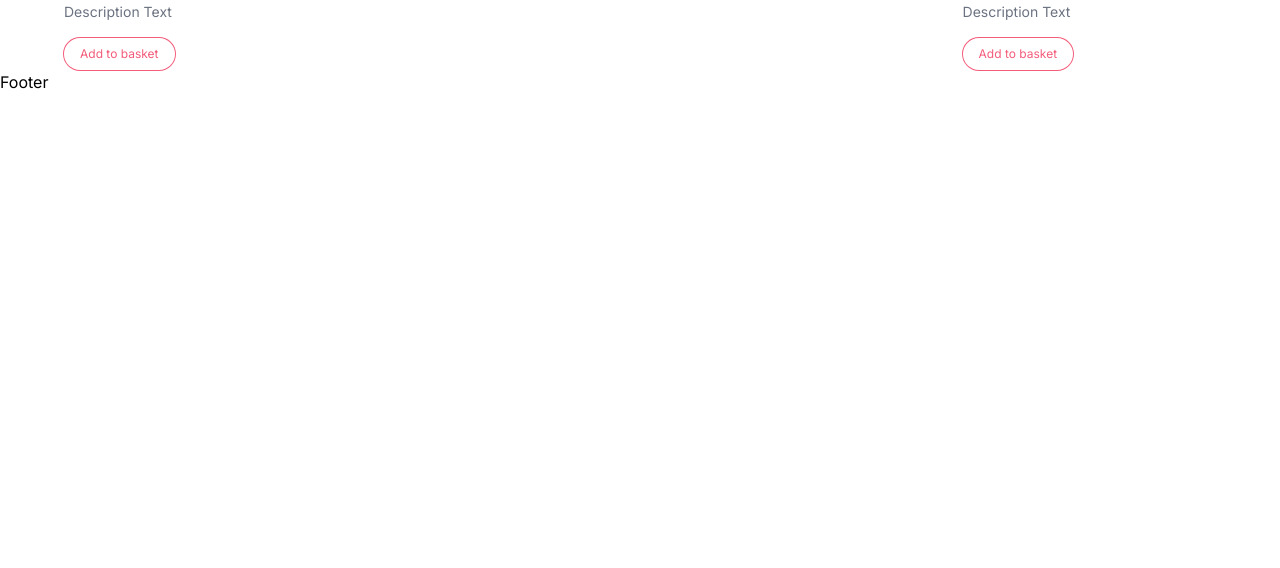
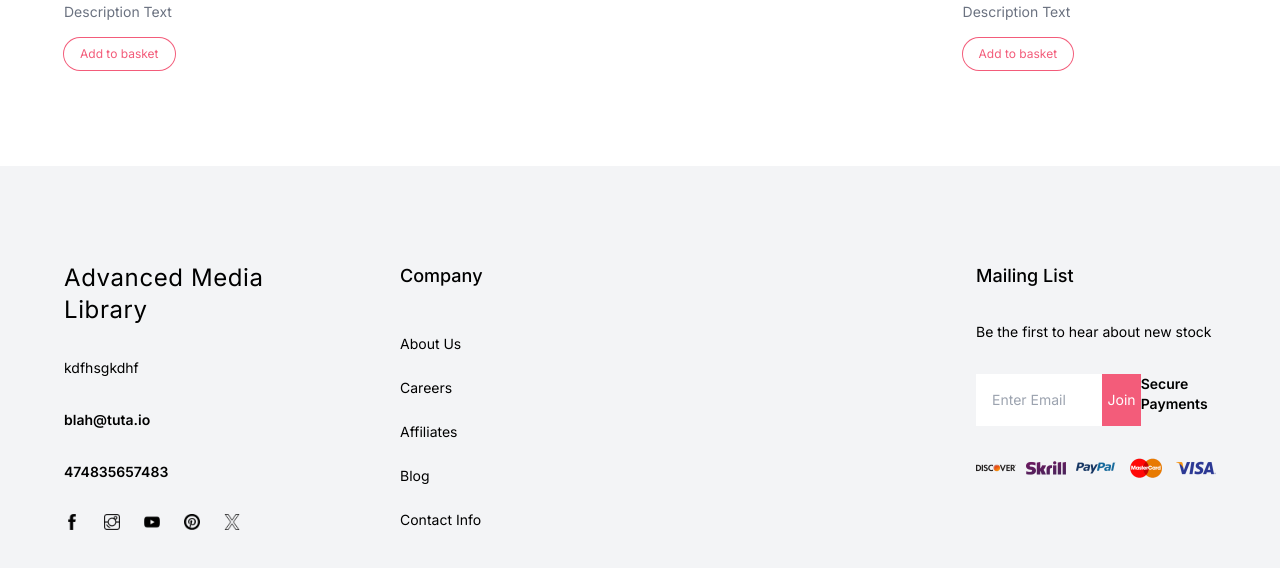
Before and after one commit to rraafays/2024-software_architecture_and_design_task-2_proof_of_concept, a Next.js app in the folder frontend/: page / in a window 1280 px wide. Shown: the part 1918-2486 px from the top of the page. Before the commit the page ends 2012 px from the top, so only its background shows below. Built offline with nearby package versions, Linux system fonts and the light colour scheme.

Commit message:
update: wrote the footer

```diff
--- a/frontend/src/components/Footer.tsx
+++ b/frontend/src/components/Footer.tsx
@@ -1,5 +1,83 @@
+import Image from "next/image";
+import Link from "next/link";
+
 const Footer = () => {
-  return <div>Footer</div>;
+  return (
+    <div className="px-4 md:px-8 lg:px-16 xl:32 2xl:px-64 bg-gray-100 text-sm mt-24 py-24">
+      <div className="flex justify-between gap-24 flex-col md:flex-row">
+        <div className="lg:w-1/4 flex flex-col gap-8 md:w-1/2">
+          <Link href="/">
+            <div className="text-2xl tracking-wide">Advanced Media Library</div>
+          </Link>
+          <p>kdfhsgkdhf</p>
+          <span className="font-semibold">blah@tuta.io</span>
+          <span className="font-semibold">474835657483</span>
+          <div className="flex gap-6">
+            <Image
+              src={"/facebook.png"}
+              alt="facebook"
+              width={16}
+              height={16}
+            />
+            <Image
+              src={"/instagram.png"}
+              alt="instagram"
+              width={16}
+              height={16}
+            />
+            <Image src={"/youtube.png"} alt="youtube" width={16} height={16} />
+            <Image
+              src={"/pinterest.png"}
+              alt="pinterest"
+              width={16}
+              height={16}
+            />
+            <Image src={"/x.png"} alt="twitter" width={16} height={16} />
+          </div>
+        </div>
+        <div className="hidden lg:flex justify-between w-1/2">
+          <div className="flex flex-col justify-between">
+            <h1 className="font-medium text-lg">Company</h1>
+            <div className="flex flex-col gap-6">
+              <Link href="">About Us</Link>
+              <Link href="">Careers</Link>
+              <Link href="">Affiliates</Link>
+              <Link href="">Blog</Link>
+              <Link href="">Contact Info</Link>
+            </div>
+          </div>
+        </div>
+        <div className="lg:w-1/4 flex flex-col gap-8 md:w-1/2">
+          <h1 className="font-medium text-lg">Mailing List</h1>
+          <p>Be the first to hear about new stock</p>
+          <div className="flex">
+            <input
+              type="text"
+              placeholder="Enter Email"
+              className="p-4 w-3/4"
+            />
+            <button className="w-1/4 bg-pink text-white">Join</button>
+            <span className="font-semibold">Secure Payments</span>
+          </div>
+          <div className="flex justify-between">
+            <Image src="/discover.png" alt="discover" width={40} height={20} />
+            <Image src="/skrill.png" alt="skrill" width={40} height={20} />
+            <Image src="/paypal.png" alt="paypal" width={40} height={20} />
+            <Image
+              src="/mastercard.png"
+              alt="mastercard"
+              width={40}
+              height={20}
+            />
+            <Image src="/visa.png" alt="visa" width={40} height={20} />
+          </div>
+        </div>
+      </div>
+      <div className="flex flex-col md:flex-row items-center justify-between gap-8 mt-16">
+        <div className="2024 Advanced Media Libraries"></div>
+      </div>
+    </div>
+  );
 };
 
 export default Footer;
```
Also changed, not shown: 1 other file (tests, documents, lock files or other folders).
